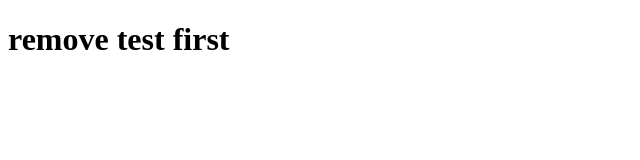
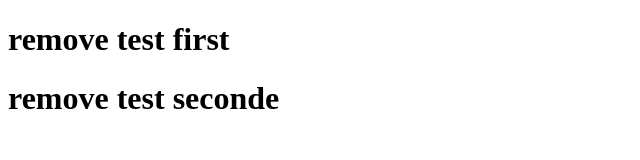
Before and after one commit to Oksil-Joo/Remove-practice, a plain HTML site: page index.html in a window 1280 px wide. Shown: the whole page, without its empty margins (0-640 px from the left). Drawn offline with Linux system fonts and the light colour scheme.

Commit message:
update index file

```diff
--- a/index.html
+++ b/index.html
@@ -5,5 +5,6 @@
 </head>
 <body>
 <h1>remove test first</h1>
+<h1>remove test seconde</h1>
 </body>
 </html>
```
